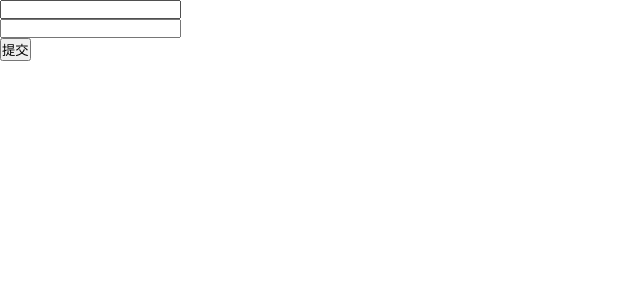
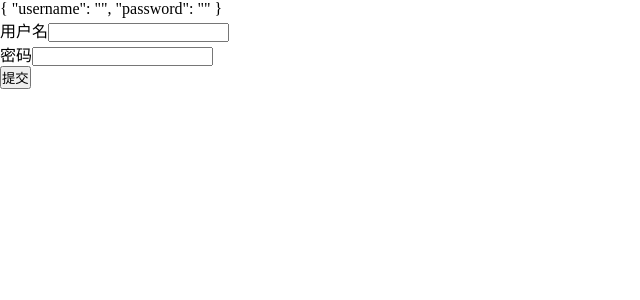
Before and after one commit to popo12we/lui, a Vue app: page / in a window 1280 px wide. Shown: the top 300 px of the page, without its empty margins (0-640 px from the left). Built offline with nearby package versions, Linux system fonts and the light colour scheme.

Commit message:
表单组件初始化完成

```diff
--- a/src/App.vue
+++ b/src/App.vue
@@ -1,10 +1,11 @@
 <template>
   <div>
+    {{ruleForm}}
     <el-form :model="ruleForm" :rules="rules" ref="ruleForm">
-      <el-form-item label="活动名称" prop="username">
+      <el-form-item label="用户名" prop="username">
         <el-input v-model="ruleForm.username"></el-input>
       </el-form-item>
-      <el-form-item label="活动名称" prop="password">
+      <el-form-item label="密码" prop="password">
         <el-input v-model="ruleForm.password"></el-input>
       </el-form-item>
       <button @click="submitForm">提交</button>
--- a/src/packages/el-form-item.vue
+++ b/src/packages/el-form-item.vue
@@ -1,13 +1,21 @@
 <template>
     <div>
-        <label></label>
+        <label v-if="label">{{label}}</label>
         <slot></slot>
     </div>
 </template>
 
 <script>
+import { Stream } from 'stream';
 export default {
- name:"el-form-item"
+ name:"el-form-item",
+ props:{
+     label:{
+         type:String,
+         default:""
+     },
+     prop:String
+ }
 }
 </script>
 
--- a/src/packages/el-form.vue
+++ b/src/packages/el-form.vue
@@ -6,7 +6,19 @@
 
 <script>
 export default {
-   name:"el-form"
+   name:"el-form",
+   props:{
+       model:{
+           type:Object,
+           default:()=>({})
+       },
+       rules:Object
+   },
+   methods:{
+       validate(){
+
+       }
+   }
 }
 </script>
 
--- a/src/packages/el-input.vue
+++ b/src/packages/el-input.vue
@@ -1,12 +1,18 @@
 <template>
-    <div>
-        <input type="text">
-    </div>
+  <input type="text" :value="value" @input="handleChange"/>
 </template>
 
 <script>
 export default {
-  name:"el-input"
+  name:"el-input",
+  props:{
+      value:String
+  },
+  methods:{
+     handleChange(e){
+         this.$emit("input",e.target.value)
+     }
+  }
 }
 </script>
 
```
